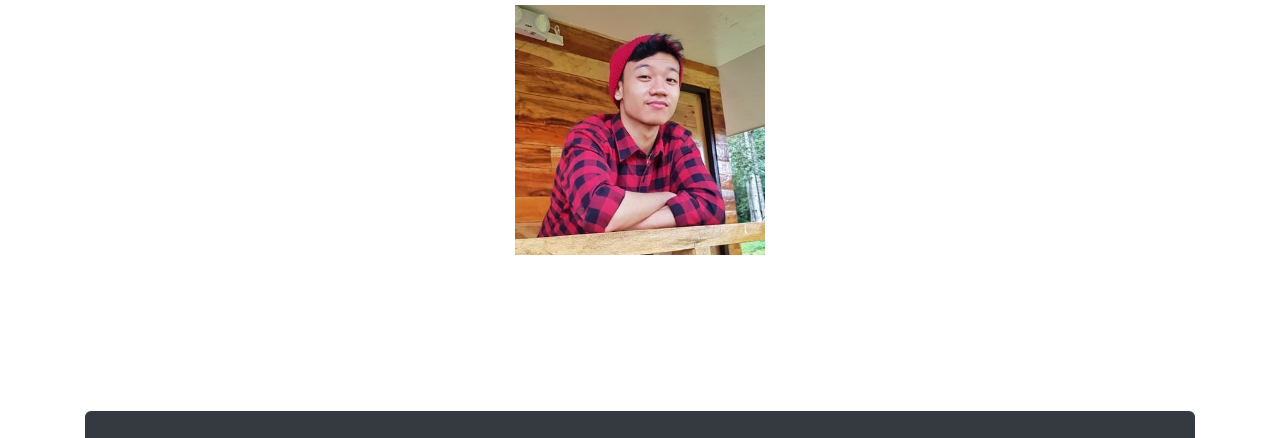
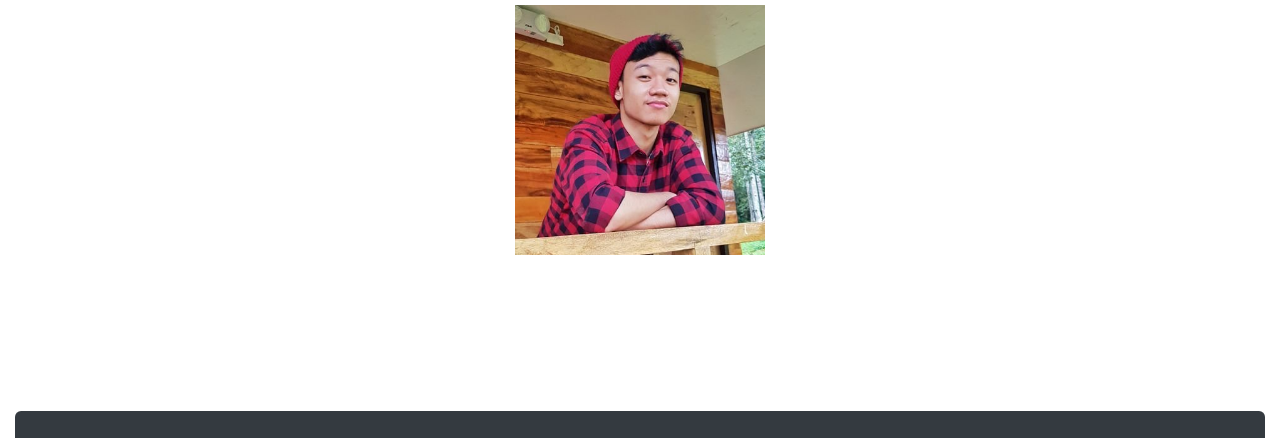
Before and after one commit to RalphHenryDominisac/fcb-portfolio-dominisac, a plain HTML site: page index.html in a window 1280 px wide. Shown: the part 309-747 px from the top of the page. Drawn offline with nearby package versions, Linux system fonts and the light colour scheme.

Commit message:
Update index.html

```diff
--- a/index.html
+++ b/index.html
@@ -2,7 +2,7 @@
 <html>
 <head>
 	<meta charset="utf-8">
-	<meta name="viewport" content="width=device-width,initial-scale=1">
+	<meta name="viewport" content="width=device-width,initial-scale=1, shrink-to-fit=no">
 	<title>Ralph Henry Dominisac | Web Developer Portfolio </title>
 
 	<link rel="preconnect" href="https://fonts.googleapis.com">
@@ -58,7 +58,7 @@
 	</nav>
 
 
-  <div class="container">
+  <div class="container-fluid">
 
     <section id="landing" class="jumbotron text-center mt-5 bg-transparent">
 
@@ -71,6 +71,8 @@
 
     	<img src="images/ralphy.jpg" alt="pic of a slick bastard">
     </section>
+
+
 
     <section id="gallery" class="text-center bg-dark text-white" >
     	<div class="tools">
```
